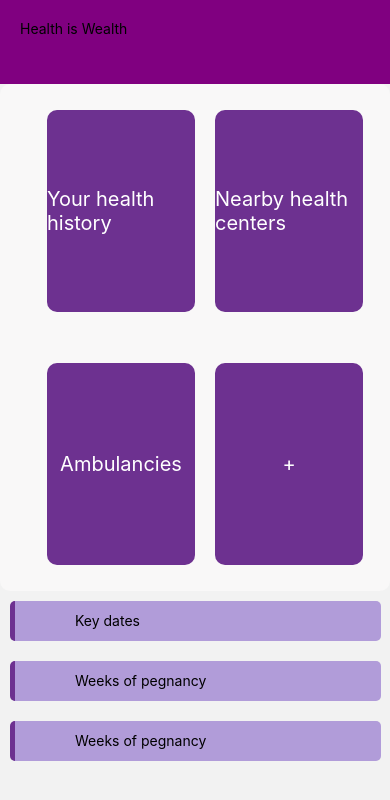
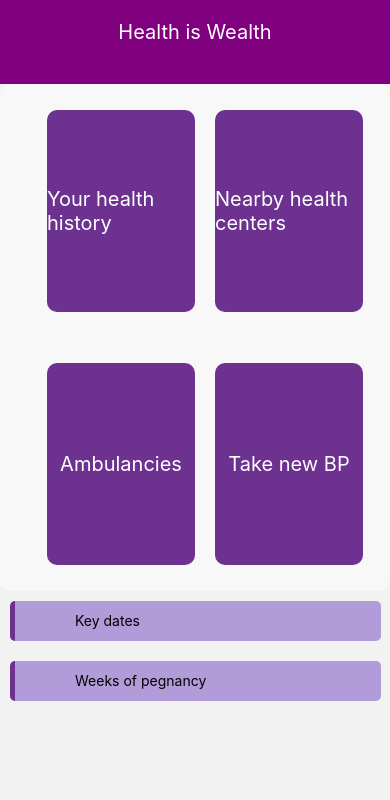
Before and after one commit to wasswaenockmale/mobile-application-development, a React Native app in the folder maamaMonitor/: screen /Home in a window 390 px wide. Shown: the top 800 px of the page. Built offline with nearby package versions, Linux system fonts and the light colour scheme.

Commit message:
close to finishing line

```diff
--- a/maamaMonitor/components/Screens/History.js
+++ b/maamaMonitor/components/Screens/History.js
@@ -22,11 +22,11 @@ const History = (props) => {
                         <AntDesign name="left" size={24} color="white" style={{}} onPress={() => {
                             props.navigation.navigate('Home');
                         }}/>
-                    <View style={styles.left}>
                         <Text style={styles.text_heading}>Your medical history</Text>
-                    </View>
+                    {/* <View style={styles.left}>
+                    </View> */}
                 </View>
-                <View>
+                <View style={{padding:10}}>
                     <Text style={{color:'purple'}}>No records yet, new app</Text>
                     <Table>
                         <Row data={tableData.tableHead} style={styles.head} textStyle={styles.text} />
@@ -50,7 +50,7 @@ const styles = StyleSheet.create({
         width:'100%',
         height:'10%',
         flexDirection:"row",
-        padding:20
+        alignItems:"center"
     },
     left:{
         width:'90%',
@@ -67,6 +67,7 @@ const styles = StyleSheet.create({
     text_heading:{
         color:'white',
         fontSize: 15,
+        marginLeft:20,
         textAlign:'center'
     }
 })
--- a/maamaMonitor/components/Screens/Home.js
+++ b/maamaMonitor/components/Screens/Home.js
@@ -4,6 +4,8 @@ import {
     Text,
     StyleSheet,
     StatusBar,
+    Platform,
+    PermissionsAndroid,
 } from 'react-native'
 import Box from "../helpers/dashbord/Box";
 import InfoCard from "../helpers/dashbord/informationCard";
@@ -12,7 +14,17 @@ import Dialog from "../dialog/Dialog";
 function Home(props){
     const [isHospitalVisible, setIsHospitalVisible] = useState(false);
     const [isAmbulanceVisible, setIsAmbulanceVisible] = useState(false);
+    const [newBP, setNewBP] = useState(false);
 
+    const requestBTPermission = async () =>{
+        try {
+            if(Platform.OS === "android"){
+                status = await PermissionsAndroid.request(PermissionsAndroid.PERMISSIONS.BLUE)
+            }
+        } catch (error) {
+            console.error(error);
+        }
+    }
     const toggleHospitalVisibility = () => {
         setIsHospitalVisible(!isHospitalVisible);
     }
@@ -21,25 +33,14 @@ function Home(props){
         setIsAmbulanceVisible(!isAmbulanceVisible);
     }
 
-    // Function for picking the location of the expectant mother so that the nearest medical center can be determined.
-    // In the radius of 3KM
-    async function getLocation() {
-        const status = await Location.requestForegroundPermissionsAsync();
-
-        if(status == 'granted'){
-            alert('Permision granted');
-            return;
-        }
-
-        const location = await Location.getCurrentPositionAsync({});
-        setLoc(location);
+    const takeNewBP = () => {
+        setNewBP(!newBP);
     }
-
     return(
         <>
            <View style={styles.contain}>
                 <View style={styles.header}>
-                    <Text>Health is Wealth</Text>
+                    <Text style={{color:'white', textAlign:'center', width:'100%', fontSize:20}}>Health is Wealth</Text>
                 </View>
                 <View style={styles.innerContain}>
                     <Box text="Your health history" Press={() => {
@@ -47,14 +48,17 @@ function Home(props){
                         props.navigation.navigate('History');
                     }}/>
                     <Box text="Nearby health centers" Press={() => toggleHospitalVisibility()}/>
-                    <Dialog isVisible={isHospitalVisible} displayText="We currently don't have any health service" Press={() => toggleHospitalVisibility()}/>
+                    <Dialog isVisible={isHospitalVisible} title="Sorry" displayText="There is currently no medical center register in your area" Press={() => toggleHospitalVisibility()}/>
                     <Box text="Ambulancies" Press={() => toggleAmbulanceVisibility()}/>
-                    <Dialog isVisible={isAmbulanceVisible} displayText="We currently don't have any Ambulance services" Press={() => toggleAmbulanceVisibility()}/>
-                    <Box text="+"/>
+                    <Dialog isVisible={isAmbulanceVisible} title="Sorry" displayText="We currently don't have any Ambulance services" Press={() => toggleAmbulanceVisibility()}/>
+                    <Box text="Take new BP" Press={() => takeNewBP()}/>
+                    <Dialog isVisible={newBP} title="Take your BP" displayText="Get your BP machine close and follow the procedure" Press={() => {
+                        props.navigation.navigate('BP');
+                        takeNewBP();
+                    }}/>
                 </View>
                 <View style={styles.containInf}>
                     <InfoCard text="Key dates"/>
-                    <InfoCard text="Weeks of pegnancy"/>
                     <InfoCard text="Weeks of pegnancy"/>
                 </View>
                 <StatusBar style="auto" />
--- a/maamaMonitor/components/Screens/MedicalSignUp.js
+++ b/maamaMonitor/components/Screens/MedicalSignUp.js
@@ -13,8 +13,6 @@ import {
 import Field from '../helpers/Field'
 import Btn from '../helpers/Btn';
 import { useState } from 'react';
-import { db } from '../../Firebase/firebase';
-import { ref } from 'firebase/database';
 
 const windowWidth = Dimensions.get('screen').width;
 const windowHeight = Dimensions.get('window').height;
@@ -28,21 +26,6 @@ const MedicalSignUp = (props) => {
     const [password, setPassword] = useState('');
     const [pConfirm, setPConfirm] = useState('')
 
-    // For saving date to the database
-    function create(pId, name,username, email, phone, password){
-        set(ref(db, 'medicalCenter/' + pId), {
-            name: name,
-            username: username,
-            email: email,
-            phone: phone,
-            password: password,
-            // More is to be saved to this user.
-        }).then(() => {
-            alert('Data submitted')
-        }).catch((error) => {
-            alert(error);
-        });
-    }
 
     const storeTextInput = {
         getName: text => {
--- /dev/null
+++ b/maamaMonitor/components/Screens/MoreInfo.js
@@ -0,0 +1,14 @@
+import {
+    View,
+    Text,
+    StyleSheet,
+
+} from 'react-native';
+
+export default function MoreMama(props) {
+    return(
+        <View>
+
+        </View>
+    )
+}
--- a/maamaMonitor/components/Screens/Sign.js
+++ b/maamaMonitor/components/Screens/Sign.js
@@ -127,7 +127,7 @@ const styles = StyleSheet.create({
     text:{
         fontSize:50,
         // marginVertical:10,
-        color:'white'
+        color:'purple'
     },
     forget:{
         flexDirection:'row',
--- a/maamaMonitor/components/Screens/newMaama.js
+++ b/maamaMonitor/components/Screens/newMaama.js
@@ -3,10 +3,10 @@ import {
     StyleSheet,
     Text,
     Dimensions,
+    StatusBar,
 } from 'react-native';
 
 
-import Background from '../helpers/background';
 import Field from '../helpers/Field'
 import Btn from '../helpers/Btn';
 import { useState } from 'react';
@@ -14,7 +14,7 @@ import { useState } from 'react';
 const windowWidth = Dimensions.get('screen').width;
 const windowHeight = Dimensions.get('window').height;
 
-const maamaInfo = (props) => {
+const MaamaInfo = (props) => {
 
     const [name, setName] = useState('');
     const [age, setAge] = useState('');
@@ -50,76 +50,46 @@ const maamaInfo = (props) => {
     }
 
     return(
-        <Background>
         <View style={styles.container}>
             <Text style={styles.text}>Help us understand you.</Text>
             <Text>We want to know more about you.</Text>
             <View style={styles.innerView}>
+                <Text>What is your name?</Text>
                 <Field placeholder="Your Full name" onChange={functions.handleName}/>
+                <Text>How old are you?</Text>
                 <Field placeholder="Age" onChange={functions.handleAge}/>
+                <Text>When did you last have your periods?</Text>
                 <Field placeholder="LNMP" onChange={functions.handleLnmp}/>
+                <Text>Next of Kin's Name</Text>
                 <Field placeholder="Next of Kin" onChange={functions.handleNok}/>
+                <Text>Help us capture his number</Text>
                 <Field placeholder="NOK's Phone number" onChange={functions.handleNokPhoneNumber}/>
-                    <Btn Width="90%" textColor="white" bgColor="#4b6043" btnLabel="Submit" Press={functions.pressBtn}/>
+                <Btn Width="90%" textColor="white" bgColor="purple" btnLabel="Submit" Press={functions.pressBtn}/>
             </View>
+            <StatusBar barStyle="light-content" />
         </View>
-        </Background>
     )
 }
 
 const styles = StyleSheet.create({
     container:{
-        alignItems:'center'
+        alignItems:'center',
+        padding:20,
     },
     innerView:{
         backgroundColor:'white',
         height:windowHeight,
         width:windowWidth,
-        paddingTop:50,
+        padding:5,
         borderTopLeftRadius:90,
         borderTopRightRadius:90,
         alignItems:'center',
     },
     text:{
-        fontSize:50,
-        color:'white'
+        fontSize:30,
+        color:'purple'
     },
 })
 
 
-export default maamaInfo;
-
-// import { TextInput, View, StyleSheet, Button } from "react-native"
-
-// const MaamaInfor = ()=>{
-//     return(
-//         <View style={styles.container}>
-//             <TextInput style={styles.textInput} passwordRules={true} placeholder="Your name"/>
-//             <TextInput style={styles.textInput} placeholder="Age"/>
-//             <TextInput style={styles.textInput} placeholder="LNMP"/>
-//             <TextInput style={styles.textInput} placeholder="Next of kin"/>
-//             <Button title="Submit" color={'green'} style={{width: '50%'}}/>
-//         </View>
-//     )
-// }
-
-// const styles = StyleSheet.create({
-//     container:{
-//         padding:40,
-//         width:"100%",
-//         height:'100%',
-//     },
-
-//     textInput:{
-//         width:"90%",
-//         height:40,
-//         borderColor:'green',
-//         borderWidth:1,
-//         borderRadius: 5,
-//         margin:5,
-//         fontSize:15,
-
-//     }
-// });
-
-// export default MaamaInfor;
+export default MaamaInfo;
--- a/maamaMonitor/components/dialog/Dialog.js
+++ b/maamaMonitor/components/dialog/Dialog.js
@@ -5,7 +5,7 @@ const Dialog = (props) => {
         <Modal visible={props.isVisible} animationType="fade" transparent={true}>
             <View style={styles.modalView}>
                 <View style={styles.alert}>
-                    <Text style={styles.alertTitle}>Sorry!</Text>
+                    <Text style={styles.alertTitle}>{props.title}</Text>
                     <Text style={styles.alertMessage}>{props.displayText}</Text>
                 <View style={styles.alertButtonGroup}>
                     <View style={styles.alertButton}>
--- a/maamaMonitor/components/helpers/Field.js
+++ b/maamaMonitor/components/helpers/Field.js
@@ -22,8 +22,8 @@ const styles = StyleSheet.create({
         paddingHorizontal:10,
         width:"90%",
         height:50,
-        marginTop:20,
-        marginBottom:10,
+        marginTop:0,
+        marginBottom:20,
         backgroundColor:'rgb(220,220,220)',
     }
 })
```
Also changed, not shown: maamaMonitor/components/Screens/MedicalInfo.js (+2 -13 lines), maamaMonitor/assets/chat.png (added), maamaMonitor/components/Screens/HospitalDashboard.js (added), maamaMonitor/components/helpers/Btn.js (line endings or trailing spaces), maamaMonitor/utils/getLocation.js (line endings or trailing spaces). Lines whose indentation alone changed are shown as unchanged.
